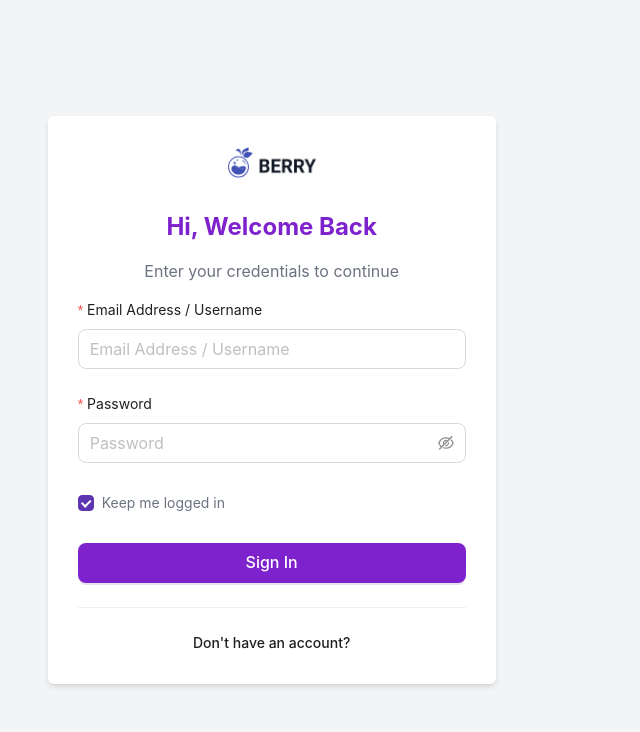
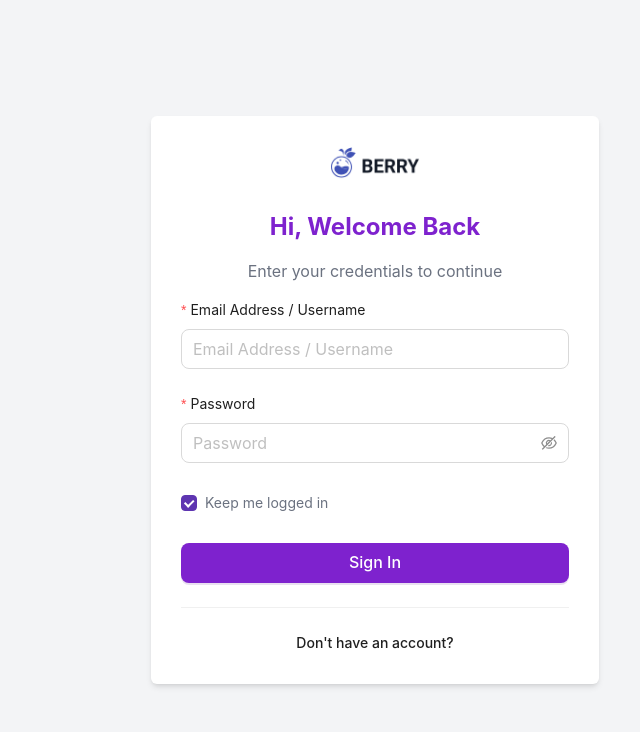
Before and after one commit to rehanmosabbir/codecamprestora.web, a Next.js app: page /login in a window 1280 px wide. Shown: the top 732 px of the page, without its empty margins (265-905 px from the left). Built offline with nearby package versions, Linux system fonts and the light colour scheme.

Commit message:
fix : Login page ui issue

```diff
--- a/src/pages/_app.tsx
+++ b/src/pages/_app.tsx
@@ -33,11 +33,13 @@ export default function App({
               {isShow() && <Header />}
             </header>
             <main
-              className={`${roboto.className} flex-grow px-5 overflow-hidden`}
+              className={`${roboto.className} flex-grow ${
+                isShow() ? "px-5" : ""
+              } overflow-hidden`}
             >
               <div className="grid grid-cols-6">
                 {isShow() && <LeftMenuBar />}
-                <div className="col-span-5">
+                <div className={isShow() ? `col-span-5` : "col-span-6"}>
                   <Component {...pageProps} />
                 </div>
               </div>
```
